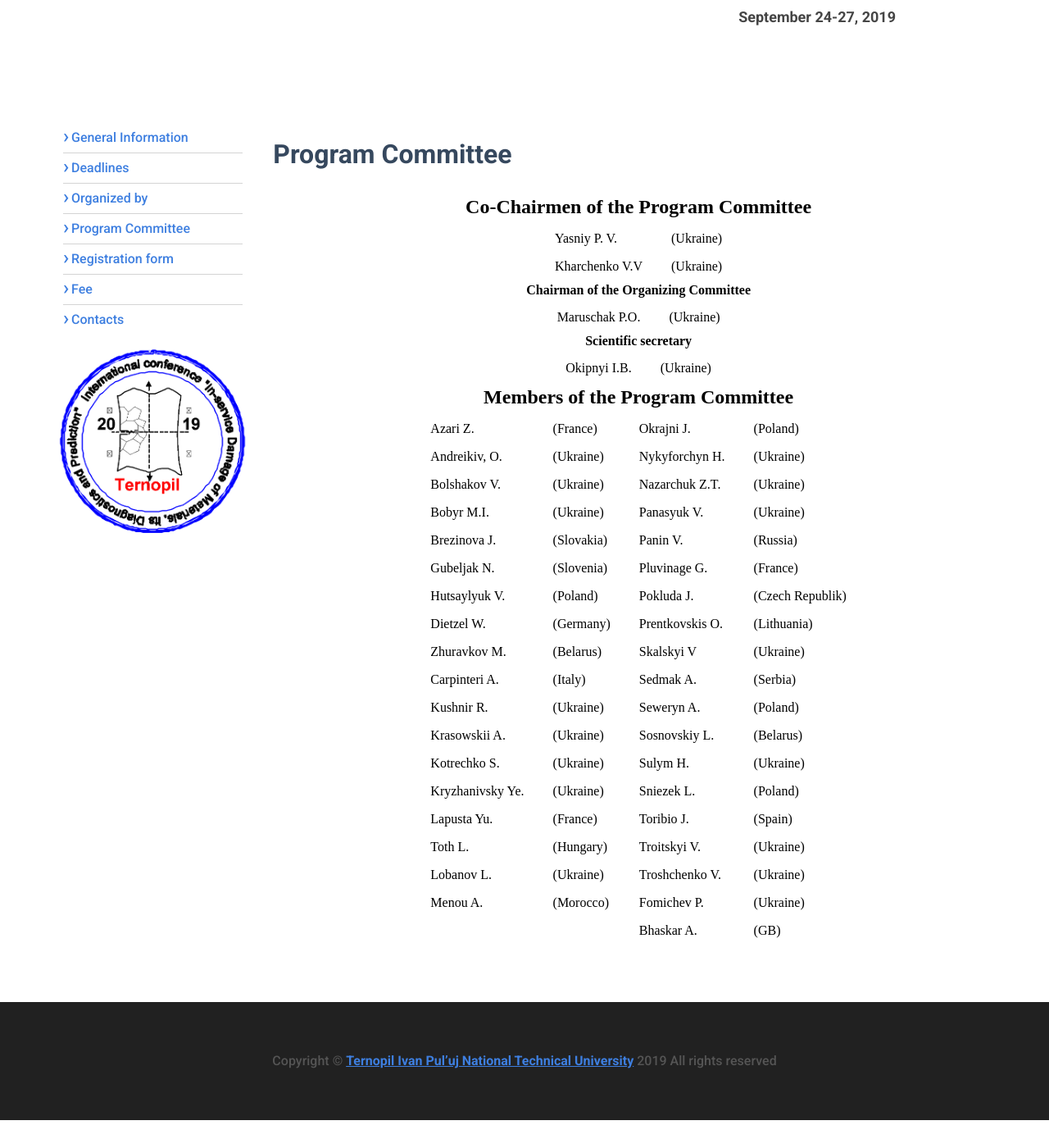
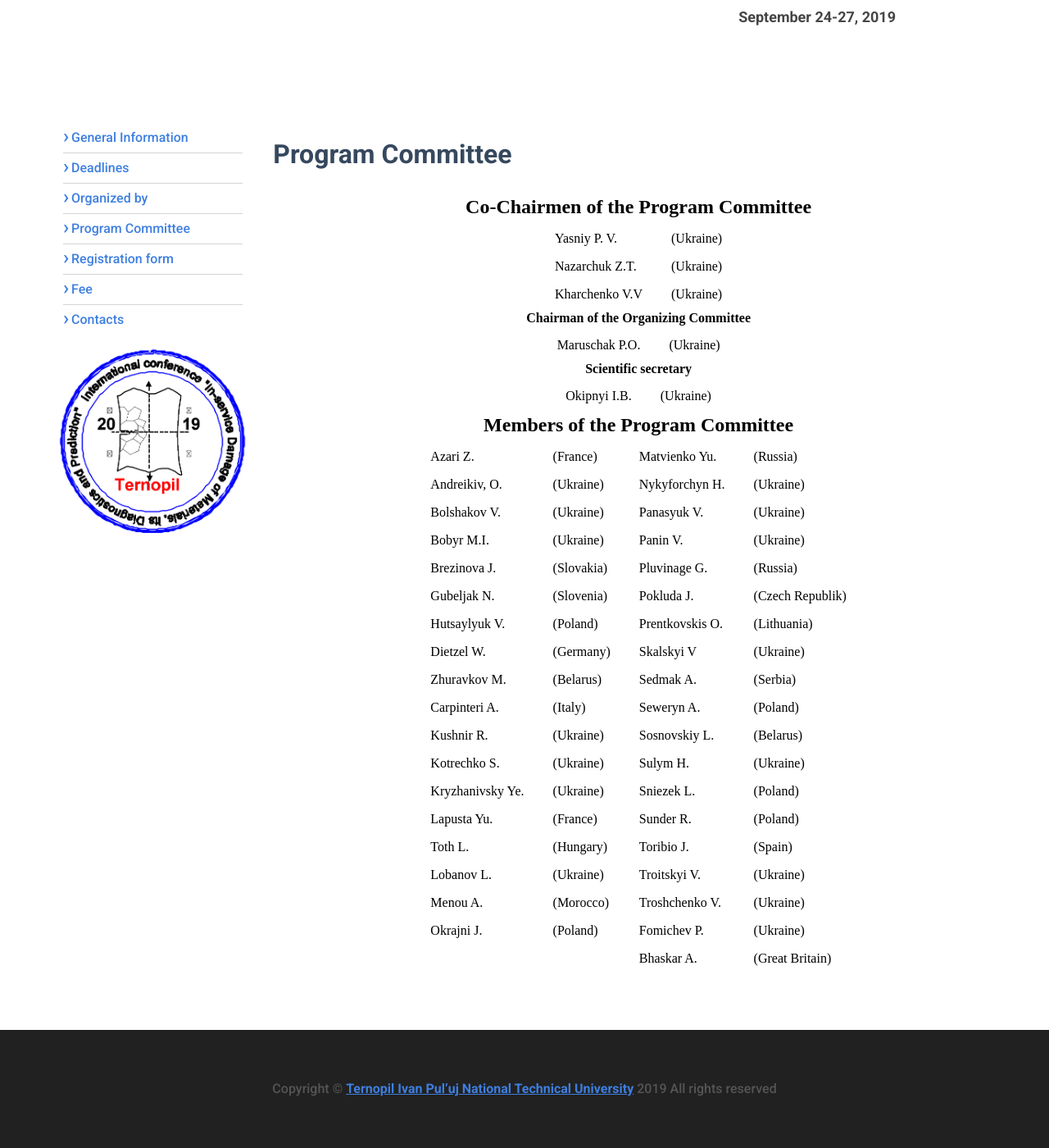
Before and after one commit to sivanchenko/dmdp.tntu.edu.ua, a Jekyll site: the page built from post/programmcommittee.md, in a window 1280 px wide and 1400 px high, scrolled down 191 px. Shown: the whole window at 82% size. Built offline with Jekyll 4.4.1, drawn with Linux system fonts in a browser that asks for light colours; before the commit the page ends 1557 px from its top, so only the background shows below that.

Commit message:
update program committee

```diff
--- a/post/programmcommittee.md
+++ b/post/programmcommittee.md
@@ -27,22 +28,22 @@ permalink: /programmcommittee/
 
 |  |  |  |  |
 | ------ | ----------- | ------ | ----------- |
-|  Azari Z. | (France) | Okrajni J. | (Poland) |
+|  Azari Z. | (France) | Matvienko Yu. | (Russia) |
 | Andreikiv, O. | (Ukraine) | Nykyforchyn H. | (Ukraine) |
-| Bolshakov V. | (Ukraine) | Nazarchuk Z.T. | (Ukraine) |
-| Bobyr M.I. | (Ukraine) | Panasyuk V. |	(Ukraine) |
-| Brezinova J. | (Slovakia) | Panin V. |	(Russia) |
-| Gubeljak N. | (Slovenia) | Pluvinage G.| (France) |
-| Hutsaylyuk V.| (Poland) | Pokluda J. | (Czech Republik) |
-| Dietzel W. | (Germany) | Prentkovskis O. | (Lithuania) |
-| Zhuravkov М. | (Belarus) | Skalskyi V | (Ukraine) |
-| Carpinteri A. | (Italy) | Sedmak A. | (Serbia) |
-| Kushnir R. | (Ukraine) | Seweryn A. | (Poland) |
-| Krasowskii A. | (Ukraine) | Sosnovskiy L. | (Belarus) |
+| Bolshakov V. | (Ukraine) | Panasyuk V. | (Ukraine) |
+| Bobyr M.I. | (Ukraine) | Panin V. |	(Ukraine) |
+| Brezinova J. | (Slovakia) | Pluvinage G. |	(Russia) |
+| Gubeljak N. | (Slovenia) | Pokluda J. | (Czech Republik) |
+| Hutsaylyuk V.| (Poland) | Prentkovskis O. | (Lithuania) |
+| Dietzel W. | (Germany) | Skalskyi V | (Ukraine) |
+| Zhuravkov М. | (Belarus) | Sedmak A. | (Serbia) |
+| Carpinteri A. | (Italy) | Seweryn A. | (Poland) |
+| Kushnir R. | (Ukraine) |  Sosnovskiy L. | (Belarus) |
 | Kotrechko S. | (Ukraine) | Sulym H. | (Ukraine) |
 | Kryzhanivsky Ye. | (Ukraine) | Sniezek L. | (Poland) |
-| Lapusta Yu. | (France) | Toribio J. | (Spain) |
-| Toth L. | (Hungary) | Troitskyi V. | (Ukraine) |
-| Lobanov L. | (Ukraine) | Troshchenko V. | (Ukraine) |
-| Menou A. | (Morocco) | Fomichev P. | (Ukraine) |
-|          |           | Bhaskar A.  | (GB) |
+| Lapusta Yu. | (France) | Sunder R. | (Poland) |
+| Toth L. | (Hungary) | Toribio J. | (Spain) |
+| Lobanov L. | (Ukraine) | Troitskyi V. | (Ukraine) |
+| Menou A. | (Morocco) | Troshchenko V. | (Ukraine) |
+| Okrajni J. | (Poland) | Fomichev P. | (Ukraine) |
+|            |          | Bhaskar A.  | (Great Britain) |
```
Also changed, not shown: other parts of post/programmcommittee.md (+1 -0 lines).
